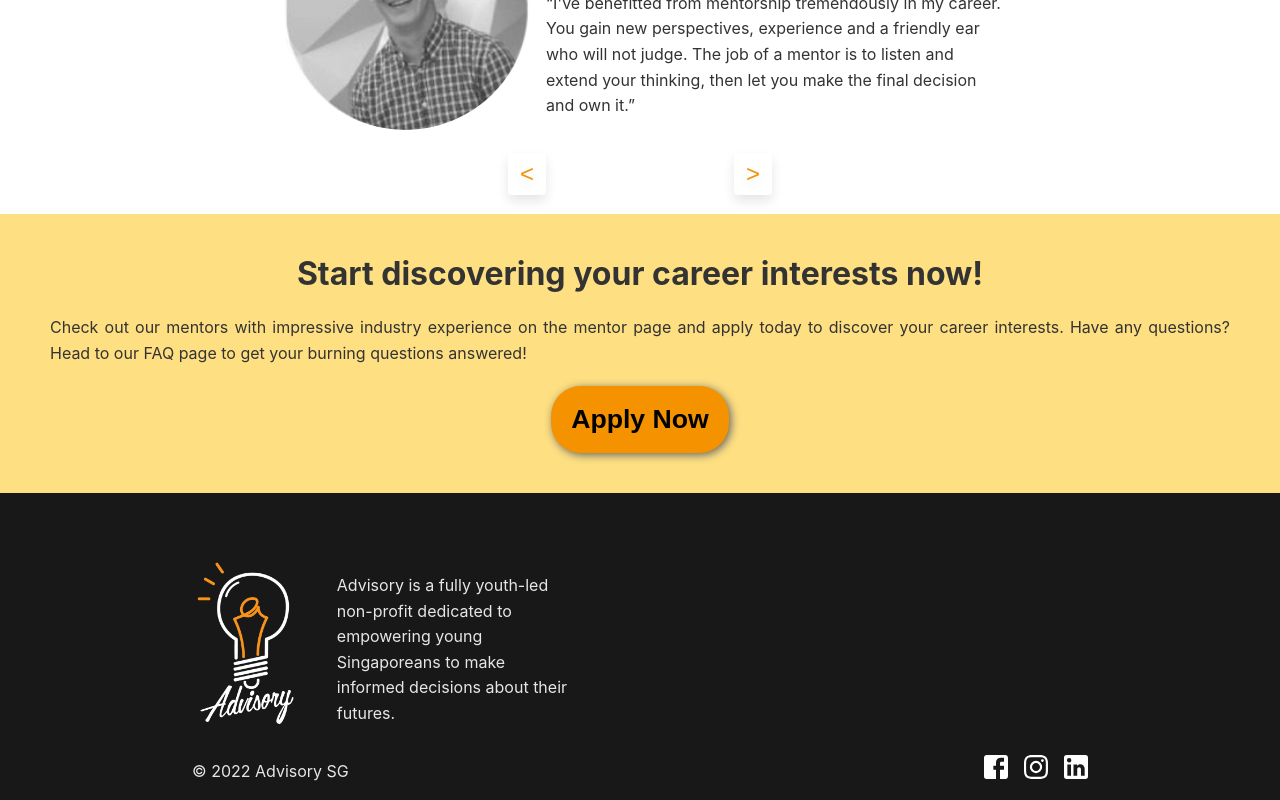
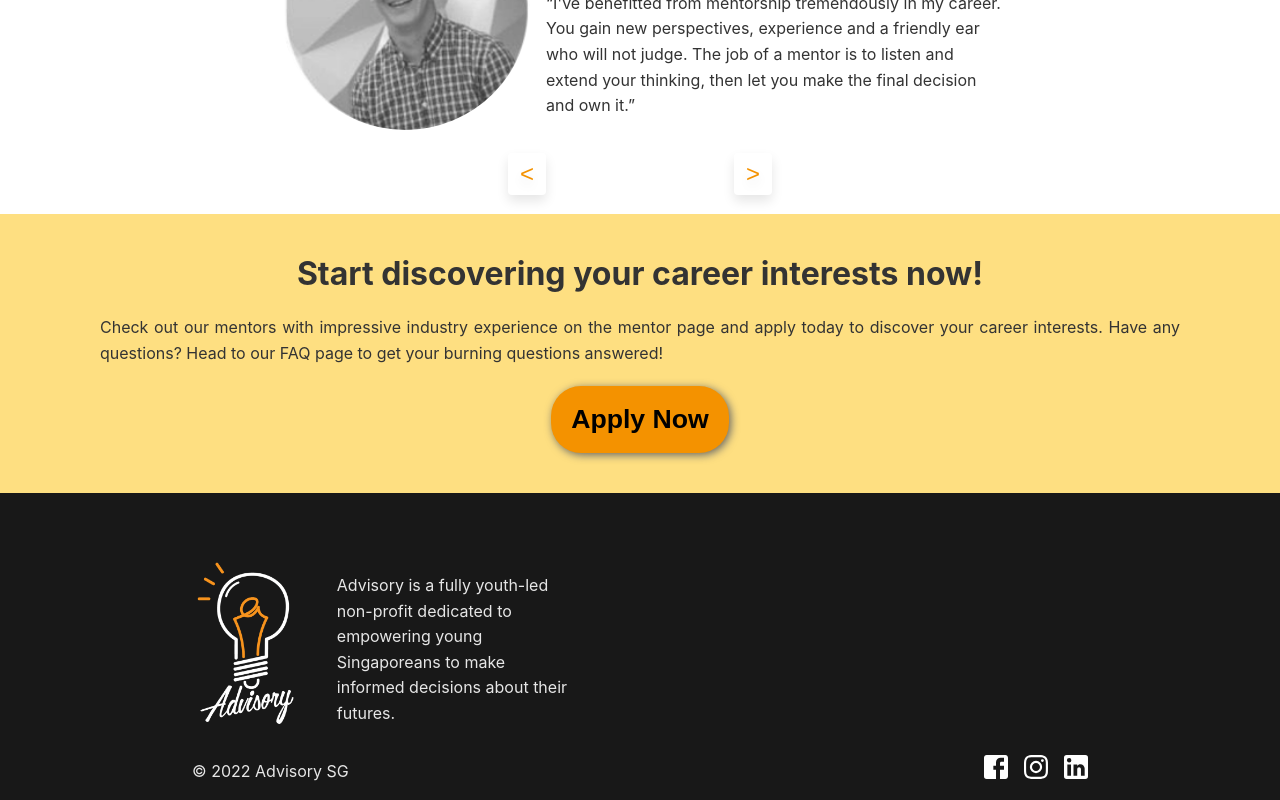
Before and after one commit to AdvisorySG/mentorship-page, a Next.js app: page / in a window 1280 px wide. Shown: the part 1162-1962 px from the top of the page. Built offline with nearby package versions, Linux system fonts and the light colour scheme.

Commit message:
Update to paragraph text responsive design

```diff
--- a/pages/index.tsx
+++ b/pages/index.tsx
@@ -386,7 +386,8 @@ const Index = () => {
           </h1>
           <p
             style={{
-              marginTop: "20px",
+              maxWidth: "1080px",
+              margin: "20px auto",
               textAlign: "justify",
               textJustify: "inter-word",
             }}
@@ -408,7 +409,7 @@ const Index = () => {
               rel="noopener noreferrer"
               href="https://advisorysg.typeform.com/to/NQaJmE6j#source=mentorsite"
             >
-              <h1 style={{color: "black"}}>Apply Now</h1>
+              <h1 style={{ color: "black" }}>Apply Now</h1>
             </a>
           </button>
         </div>
```
